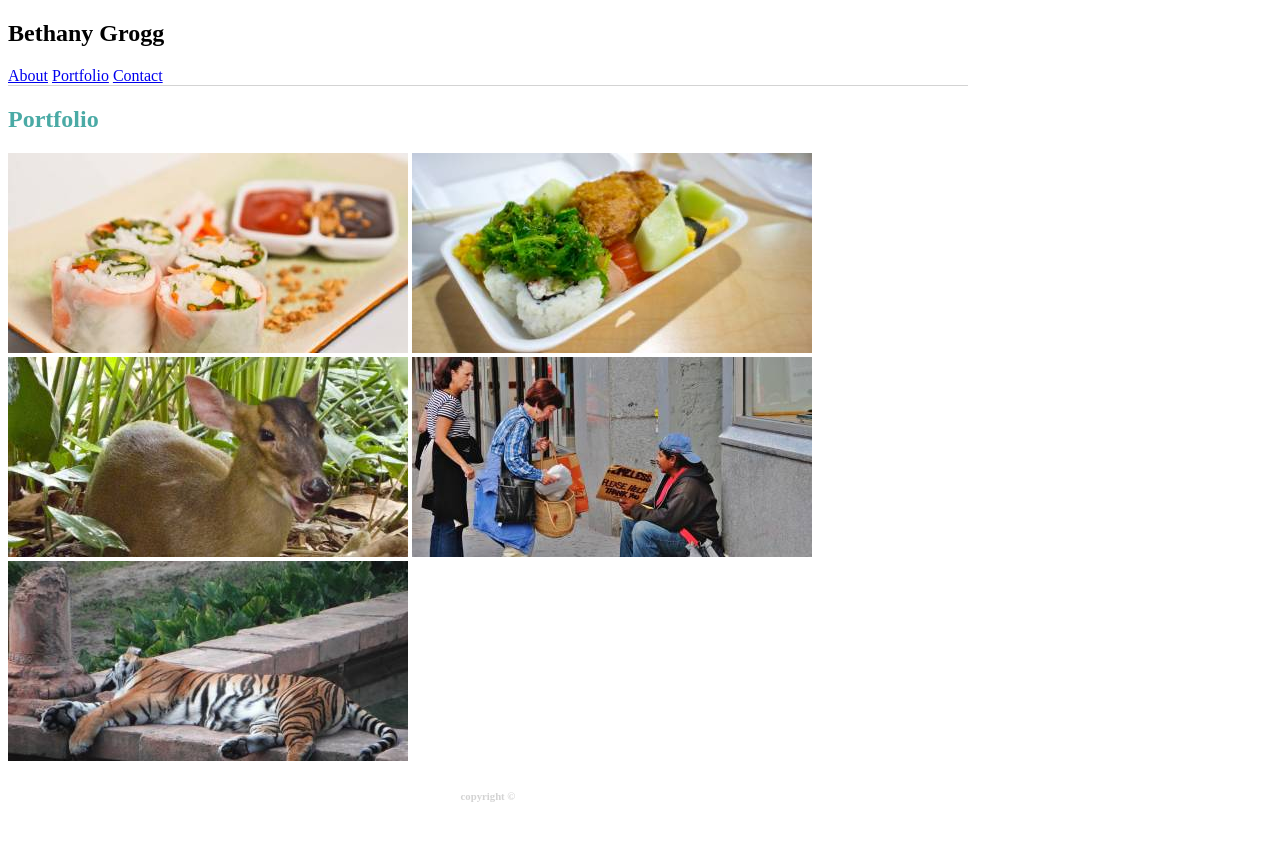
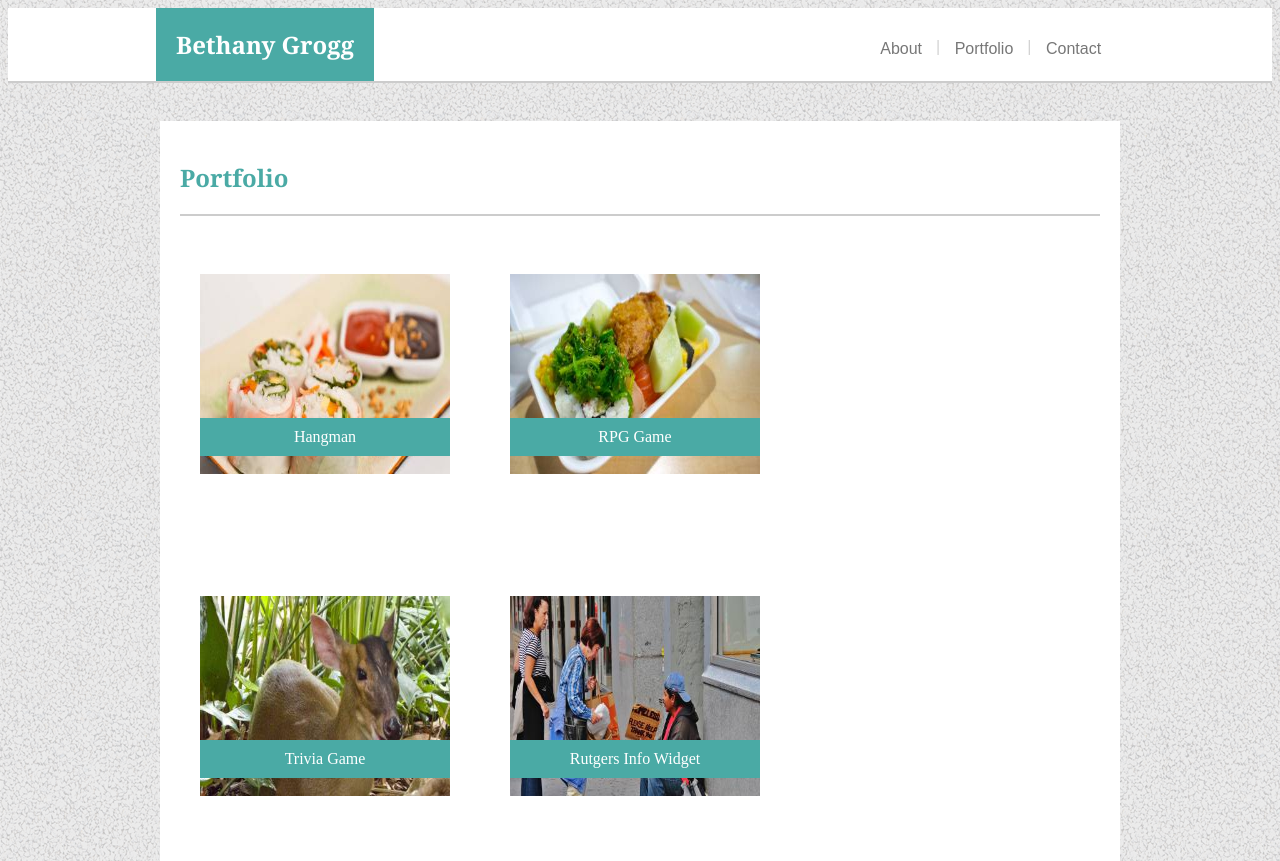
Before and after one commit to BethGrogg/Basic-Portfolio, a plain HTML site: page portfolio.html in a window 1280 px wide. Shown: the top 861 px of the page. Before the commit the page ends 827 px from the top, so only its background shows below. Drawn offline with Linux system fonts and the light colour scheme.

Commit message:
Mostly complete--may try to find better ways of doing some of it.

```diff
--- a/assets/css/style.css
+++ b/assets/css/style.css
@@ -5,103 +5,172 @@ p {
     font-family: 'Arial', 'Helvetica Neue', Helvetica, sans-serif;
     line-height: 30px;
     background: white;
+
 }
 
 .myname {
+
     color: #ffffff;
     background: #4aaaa5;
-    width: 20%;
     padding: 20px;
     display: inline;
+    position: relative;
+    left: 148px;
 
 }
 
 h2 {
 
     color: #4aaaa5;
+
 }
 
-h1 h2 {
-
+h1, h2 {
 
     font-family: 'Georgia', Times, Times New Roman, serif;
+
 }
 
 .toplinks {
 
     font-family: 'Arial', 'Helvetica Neue', Helvetica, sans-serif;
     color:  #777777;
-    float: right;
-    width: 10%;
+    position: relative;
+    left: 650px;
+    text-align: center;
     text-decoration: none;
-    padding: 20px 0 20px 0;
-    border-right-color: #ffffff;
-    border-right-width: 6px;
+
+}
+
+.toplinks + .toplinks:before {
 
     display: inline;
-
+    content: " | ";
+    padding: 10px;
+    position: relative;
+    top: -2px;
+    color: lightgray;
 
 }
+
 
 .top {
 
     display: 'inline-block';
-    margin: 0 0 0 80px;
     background: white;
-    width: 800px;
-    padding: 20px 20px;
-    border-bottom: 1px #cccccc;
-
+    padding: 20px 0;
+    border-bottom: 2px solid #cccccc;
 
 }
+
 .mypic {
 
     float: left;
     height: 100px;
     width: 150px;
-    padding: 0 20px 0 0;
+    padding: 20px 20px 0 0;
+    margin: 0 0 0 0;
+
 }
-
 
   .grayline {
 
-    border-top: 1px solid lightgray;
-    width: 960px;
+    border-top: 2px solid #cccccc;
+    width: 920px;
+
   }
 
   .copyright {
 
     color: lightgray;
-    align: center;
+
   }
 
   body {
-    z-index: 2;
-    width: 960px;
 
+    z-index: 3;
 
   }
 
   .gravelbackground {
-      width: 1200px;
+
+      width: 850px;
       z-index: 2;
+      background-image: url('./assets/images/gravel.png');
+
   }
 
   .top {
 
     z-index: 1;
     background: white;
+
   }
 
   .main {
 
-    margin: 20px 80px 80px 80px;
+    margin: 20px auto 80px auto;
     z-index: 3;
     background: white;
-    width: 800px;
+    width: 920px;
     padding: 20px 20px;
 
   }
+
+  .mainport {
+
+    height: 1100px;
+  }
+
+  .textbox {
+
+    width: 920px;
+
+  }
+
+  .messagebox {
+
+    width: 920px;
+    height: 150px;
+
+  }
+
+  .submitbutton {
+
+    background: #4aaaa5;
+    color: white;
+    padding: 10px 20px 10px 20px;
+
+  }
+
+  .gallery {
+
+    margin: 20px 20px 20px 0;
+    float: left;
+
+  }
+
+  .portfoliopics {
+
+    padding: 20px 20px 20px 20px;
+    height: 200px;
+    width: 250px;
+    z-index: 1;
+  }
+
+  .label {
+
+    background: #4aaaa5;
+    color: white;
+    padding: 10px 20px 10px 20px;
+    width: 210px;
+    z-index: 2;
+    position: relative;
+    top: -80px;
+    left: 20px;
+
+  }
+
 
   .clearfix::after {
     content: " ";
@@ -115,5 +184,5 @@ h1 h2 {
     background: #666666;
     padding: 10px 0 0 0;
     border-top: 5px solid #4aaaa5;
-    width: 960px;
+
   }
--- a/portfolio.html
+++ b/portfolio.html
@@ -7,28 +7,47 @@
         <link rel="stylesheet" type="text/css" href="./assets/css/style.css">
     </header>
 
-    <body>
-        <section "top">
-            <h1 width="30%">Bethany Grogg</h1>
-            <a href="index.html">About</a>
-            <a href="portfolio.html">Portfolio</a>
-            <a href="contact.html">Contact</a>
-            <div class="grayline"></div>
+    <body background="./assets/images/gravel.png">
+        <section class="top">
+
+            <h1 class="myname">Bethany Grogg</h1>
+            <a class="toplinks" href="index.html">About</a>
+            <a class="toplinks" href="portfolio.html">Portfolio</a>
+            <a class="toplinks" href="contact.html">Contact</a>
+        </section>
+        <br>
+
+        <section class="main mainport">
+
+                <h2>Portfolio</h2>
+                <div class="grayline"></div>
+                <br>
+                <div class="gallery">
+                    <img class="portfoliopics" src="./assets/images/download.jpg">
+                    <div class="label" align="center">Hangman</div>
+                </div>
+                <div class="gallery">
+                    <img class="portfoliopics" src="./assets/images/download (1).jpg">
+                    <div class="label" align="center">RPG Game</div>
+                </div>
+                <div class="gallery">
+                    <img class="portfoliopics" src="./assets/images/download (2).jpg">
+                    <div class="label" align="center">Trivia Game</div>
+                </div>
+                <div class="gallery">
+                    <img class="portfoliopics" src="./assets/images/download (3).jpg">
+                    <div class="label" align="center">Rutgers Info Widget</div>
+                </div>
+                <div class="gallery">
+                    <img class="portfoliopics" src="./assets/images/download (4).jpg">
+                    <div class="label" align="center">Rock Paper Scissors</div>
+                </div>
 
         </section>
 
-        <section "main">
-
-                <h2>Portfolio</h2>
-                <img src="./assets/images/download.jpg">
-                <img src="./assets/images/download (1).jpg">
-                <img src="./assets/images/download (2).jpg">
-                <img src="./assets/images/download (3).jpg">
-                <img src="./assets/images/download (4).jpg">
-
-        </section>
-        <section "footer">
+        <section class="footer">
             <h6 class="copyright" align="center">copyright ©</h6>
         </section>
+
     </body>
 </html>
```
Also changed, not shown: contact.html (+22 -16 lines), index.html (+1 -0 lines).
